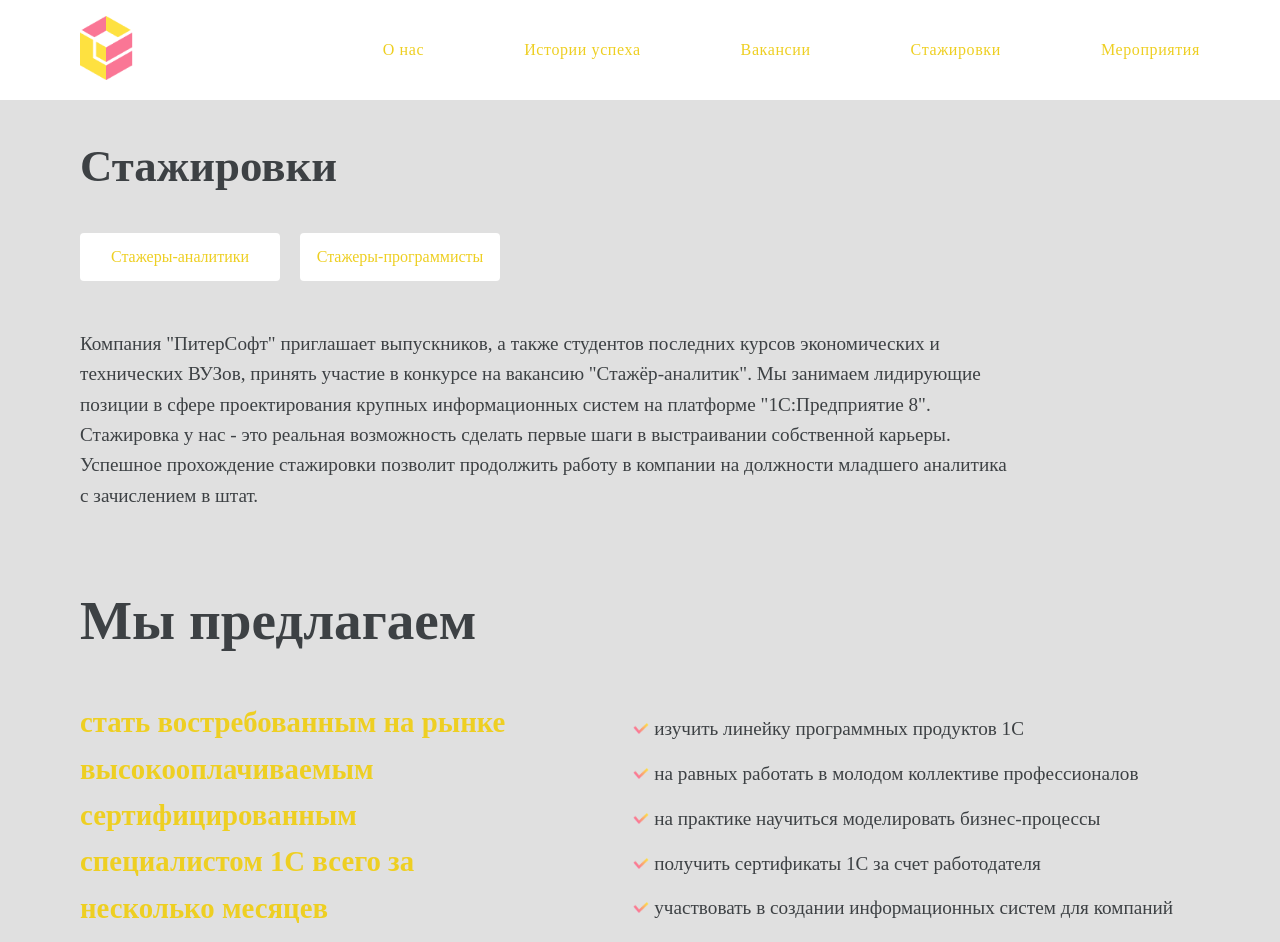
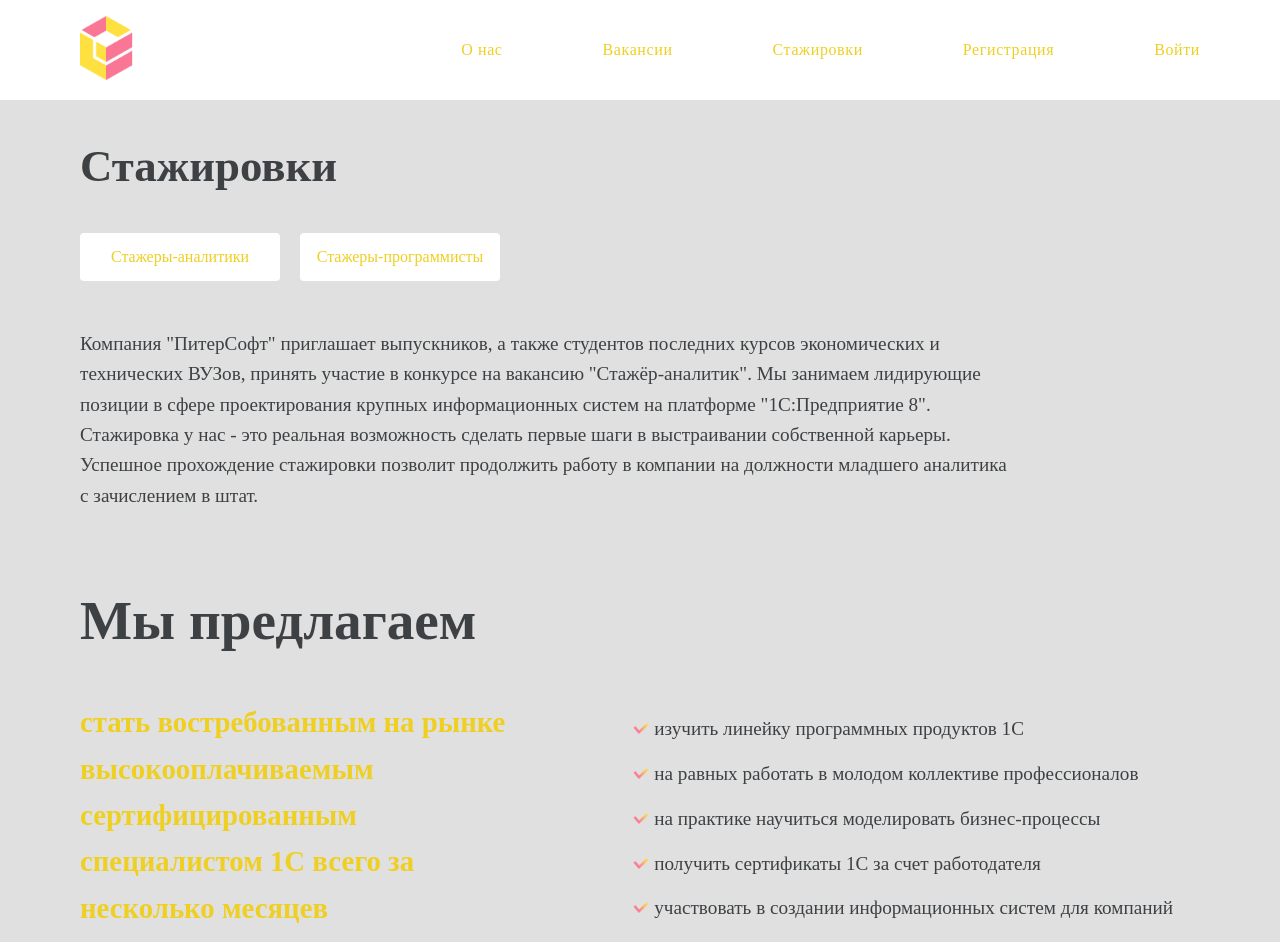
Before and after one commit to Viktor-Streltsov/Information-system-for-receiving, a plain HTML site: page MeinPage/index.html in a window 1280 px wide. Shown: the top 942 px of the page. Drawn offline with Linux system fonts and the light colour scheme.

Commit message:
feat: add text

```diff
--- a/MeinPage/index.html
+++ b/MeinPage/index.html
@@ -21,16 +21,16 @@
                                     <a href="#">О нас</a>
                                 </li>
                                 <li>
-                                    <a href="#">Истории успеха</a>
-                                </li>
-                                <li>
                                     <a href="#">Вакансии</a>
                                 </li>
                                 <li>
                                     <a href="#">Стажировки</a>
                                 </li>
                                 <li>
-                                    <a href="#">Мероприятия</a>
+                                    <a href="#">Регистрация</a>
+                                </li>
+                                <li>
+                                    <a href="#">Войти</a>
                                 </li>
                             </ul>
                         </nav>
```
